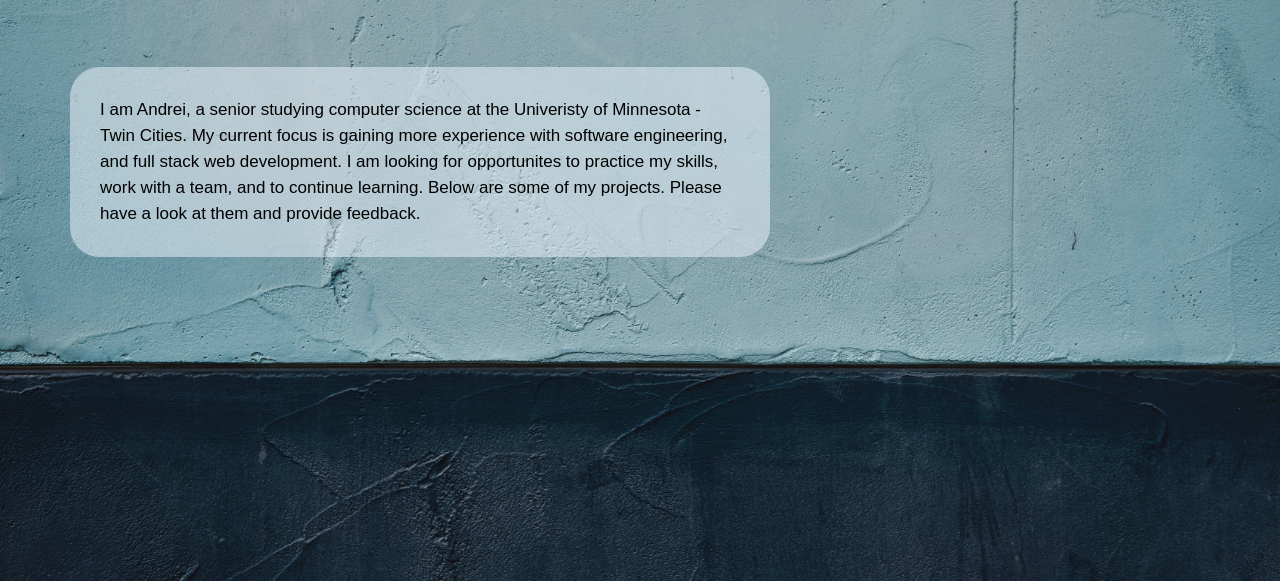
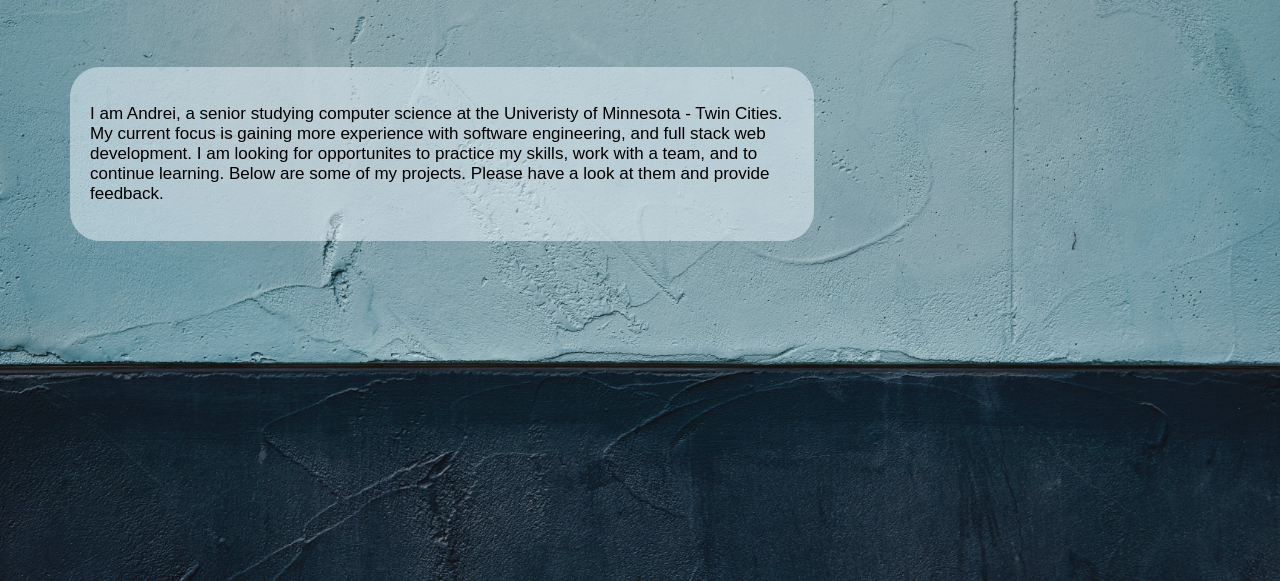
Before and after one commit to star6y/landingpage, a plain HTML site: page index.html in a window 1280 px wide. Shown: the part 219-800 px from the top of the page. Drawn offline with Linux system fonts and the light colour scheme.

Commit message:
small change2

```diff
--- a/index.html
+++ b/index.html
@@ -15,8 +15,14 @@
             <a class="nav_link" href="allprojects.html">All projects</a>
         </div>
         <h1 class="content index">Welcome </h1>
-    <p class="content"> I am Andrei, a senior studying computer science at the Univeristy of Minnesota - Twin Cities. My current focus is gaining more experience with software engineering, and full stack web development. I am looking for opportunites to practice my skills,
-        work with a team, and to continue learning. Below are some of my projects. Please have a look at them and provide feedback.</p>
+        <div class="content">
+            <p>
+                I am Andrei, a senior studying computer science at the Univeristy of Minnesota - Twin Cities.
+                My current focus is gaining more experience with software engineering, and full stack web development.
+                I am looking for opportunites to practice my skills, work with a team, and to continue learning.
+                Below are some of my projects. Please have a look at them and provide feedback.
+            </p>
+        </div>
     </body>
 
 </html>
```
Lines whose indentation alone changed are shown as unchanged.
